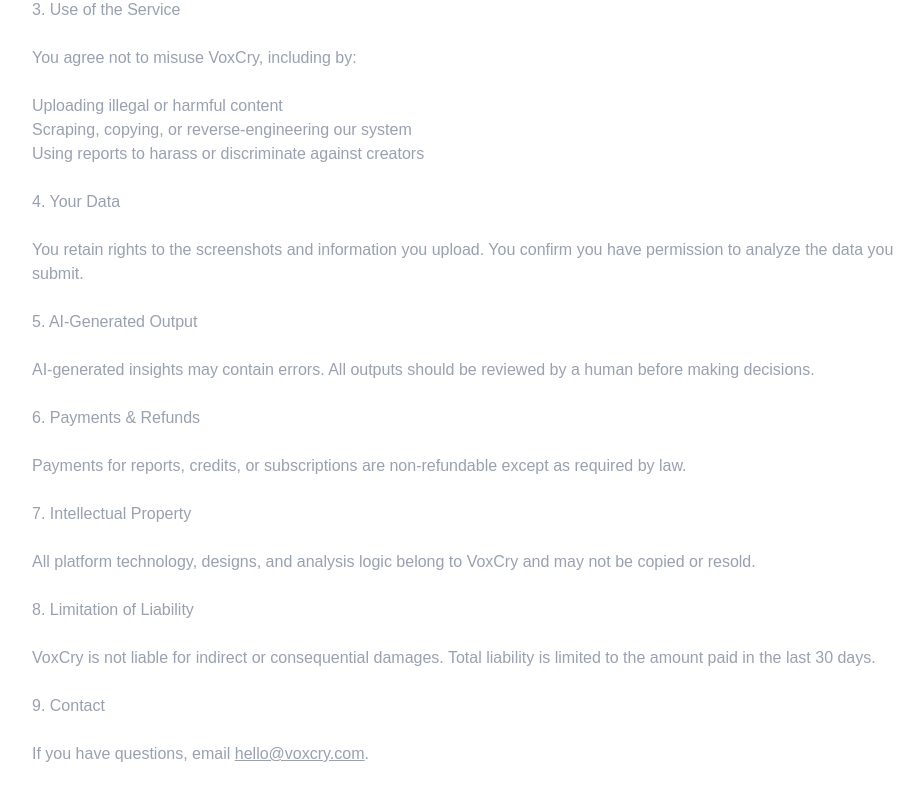
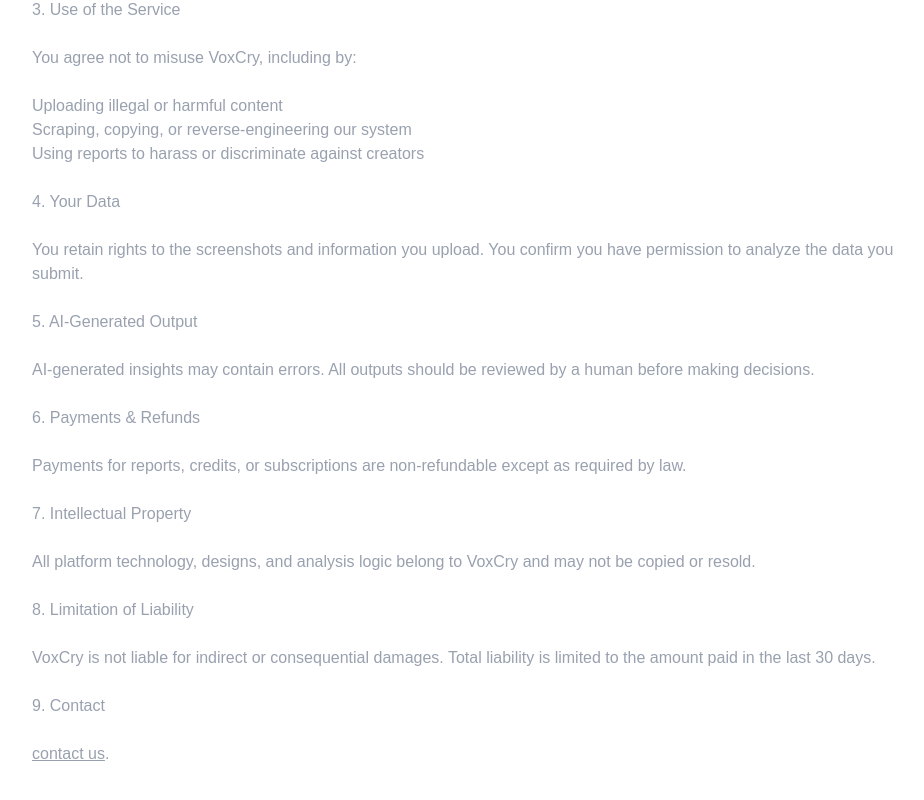
Before and after one commit to Ritzvillcoin/voxcry, a Next.js app: page /term in a window 1280 px wide. Shown: the part 494-1294 px from the top of the page, without its empty margins (176-1100 px from the left). Built offline with nearby package versions, Linux system fonts and the light colour scheme.

Commit message:
Fix Term Page

```diff
--- a/src/app/privacy/page.tsx
+++ b/src/app/privacy/page.tsx
@@ -6,7 +6,7 @@
 
 export default function PrivacyPage() {
   return (
-    <section className="mx-auto max-w-4xl px-4 py-20 text-gray-200">
+    <section className="mx-auto max-w-4xl px-4 py-20 text-gray-400">
       <h1 className="text-3xl font-bold">Privacy Policy</h1>
       <p className="mt-2 text-gray-400">Last updated: {new Date().toLocaleDateString()}</p>
 
--- a/src/app/term/page.tsx
+++ b/src/app/term/page.tsx
@@ -1,3 +1,4 @@
+import Link from "next/link";
 export const metadata = {
   title: "Terms of Service — VoxCry",
   description: "Terms of Service for VoxCry AI-powered creator screening.",
@@ -67,7 +68,9 @@
 
         <h2>9. Contact</h2>
         <p>
-          If you have questions, email <span className="underline">hello@voxcry.com</span>.
+         <Link href="/#contact" className="underline hover:text-gray-300">
+            contact us
+          </Link>.
         </p>
       </div>
     </section>
```
